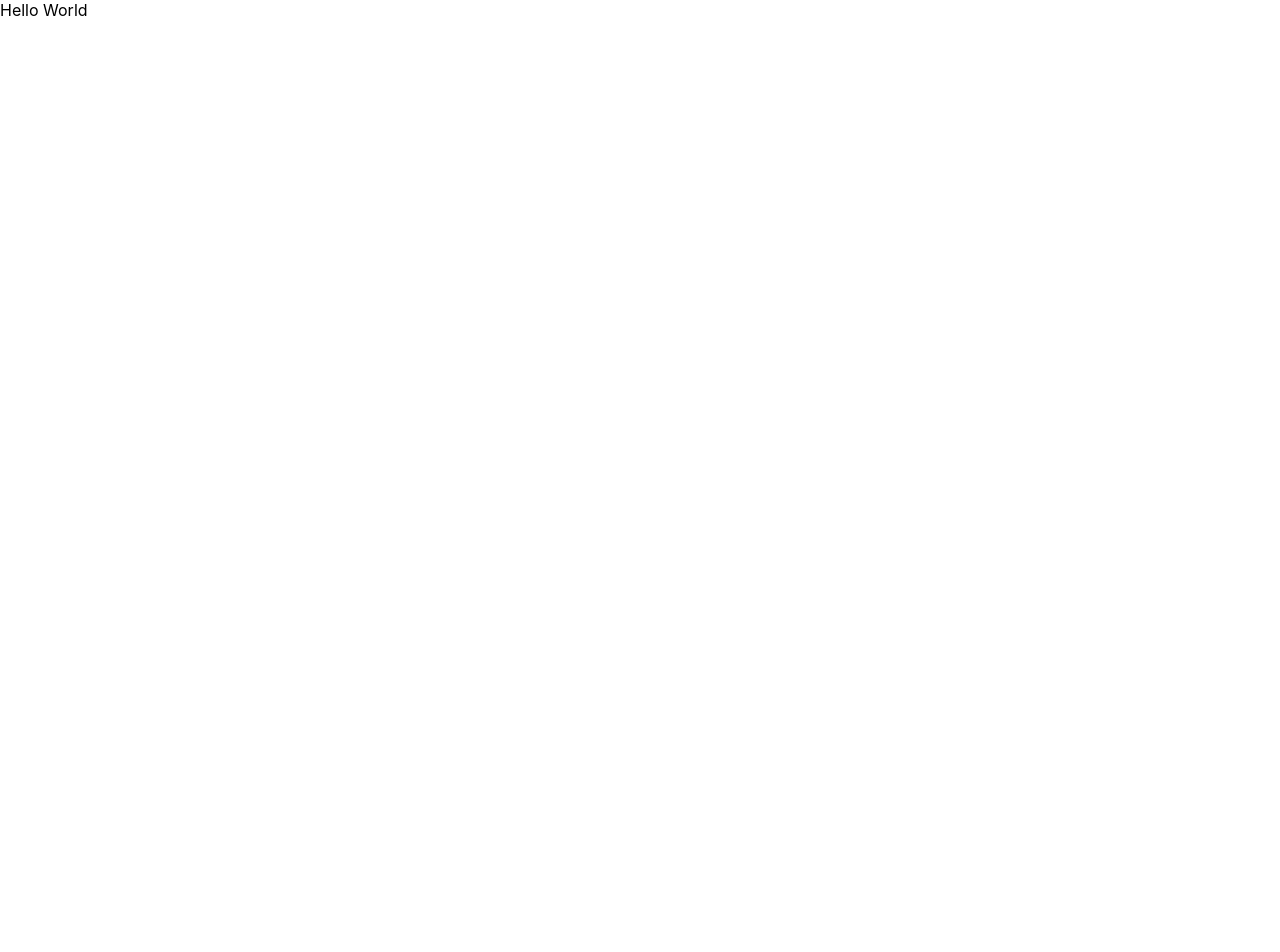
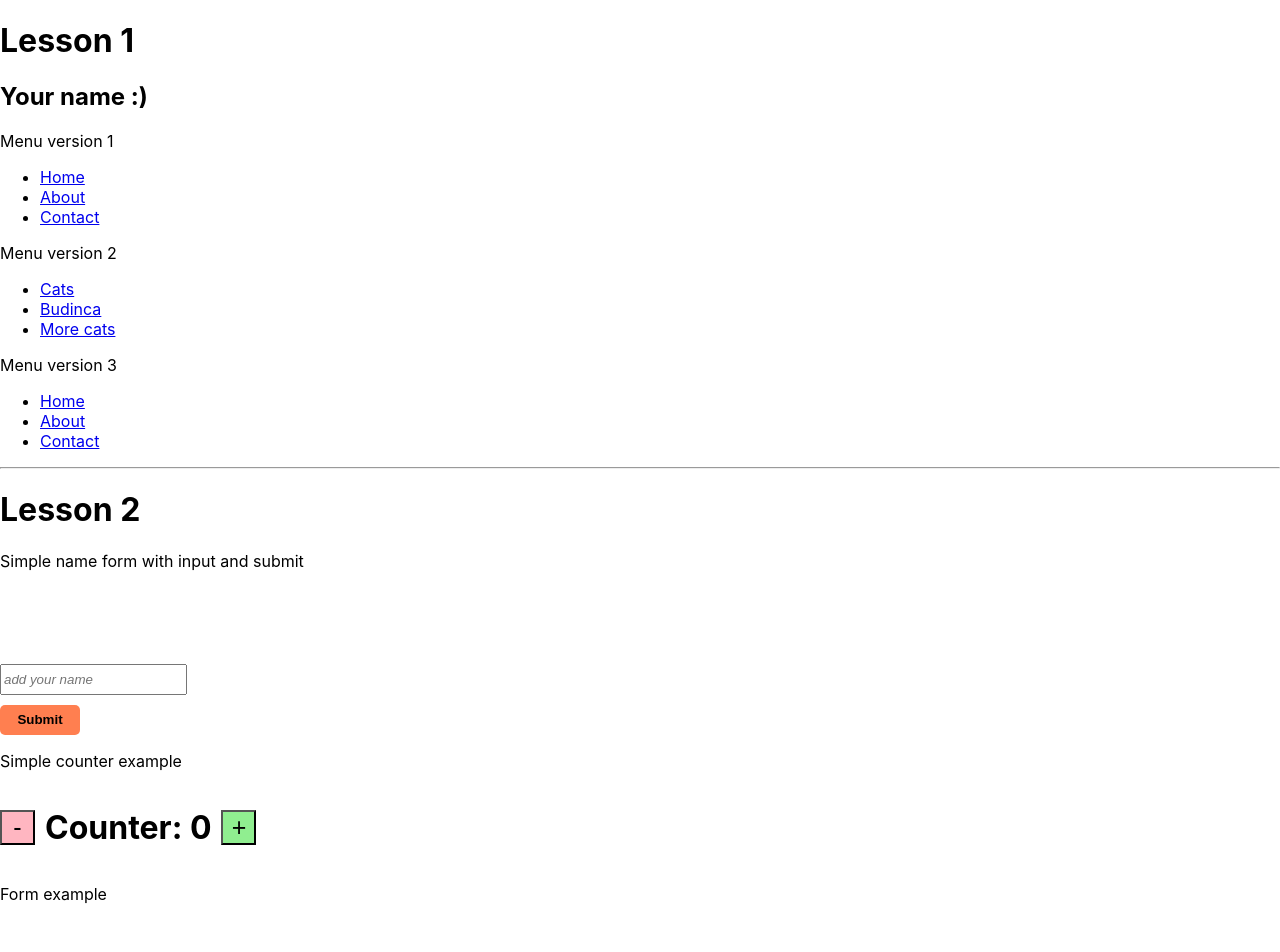
Before and after one commit to codinsandbox/learn-react-squad-omega-1, a React (Create React App) app: page / in a window 1280 px wide. Shown: the top 952 px of the page. Before the commit the page ends 800 px from the top, so only its background shows below. Built offline with nearby package versions, Linux system fonts and the light colour scheme.

Commit message:
add lesson 1 and 2

```diff
--- a/src/App.js
+++ b/src/App.js
@@ -1,7 +1,61 @@
+import Counter from "./components/Counter";
+import Form from "./components/Form";
+import { Menu } from "./components/Menu";
+import { MenuItem } from "./components/MenuItem";
+import { MenuV2 } from "./components/MenuV2";
+import { MenuV3 } from "./components/MenuV3";
+import { MyName } from "./components/MyName";
+import Name from "./components/Name";
+
+
+//this is not done like this usualy, we will explore how to properley use mock data in the future
+const menuItemMockData = [
+  {
+    label: "Home",
+    link: "/",
+    id: 0
+  },
+  {
+    label: "About",
+    link: "/",
+    id: 1
+  },
+  {
+    label: "Contact",
+    link: "/",
+    id: 2
+  }
+];
+
 function App() {
   return (
     <div className="App">
-      Hello World
+      <h1>Lesson 1</h1>
+      <MyName name='Your name :)' />
+      <p>Menu version 1</p>
+      <Menu />
+      <p>Menu version 2</p>
+      <MenuV2 />
+      <p>Menu version 3</p>
+      <MenuV3>
+        {menuItemMockData.map((item) => (
+            <MenuItem link={item.link} label={item.label} key={item.id} />
+          ))}
+      </MenuV3>
+      {/* <MenuV3>
+         destructured props version, the item variable item is being destructured here
+        {menuItemMockData.map((item) => (
+          <MenuItem {...item} key={item.id} />
+        ))}
+      </MenuV3> */}
+      <hr/>
+      <h1>Lesson 2</h1>
+      <p>Simple name form with input and submit</p>
+      <Name />
+      <p>Simple counter example</p>
+      <Counter />
+      <p>Form example</p>
+      <Form />
     </div>
   );
 }
--- /dev/null
+++ b/src/components/Counter.js
@@ -0,0 +1,44 @@
+import { useState } from "react";
+
+const Counter = () => {
+  const [counter, setCounter] = useState(0);
+  return (
+    <div
+      style={{
+        display: "flex",
+        justifyContent: "start",
+        alignItems: "center",
+        gap: "10px"
+      }}
+    >
+      <button
+        style={{
+          width: "35px",
+          height: "35px",
+          margin: 0,
+          padding: 0,
+          fontSize: "25px",
+          backgroundColor: "lightpink"
+        }}
+        onClick={() => setCounter(counter - 1)}
+      >
+        -
+      </button>
+      <h1>Counter: {counter}</h1>
+      <button
+        style={{
+          width: "35px",
+          height: "35px",
+          margin: 0,
+          padding: 0,
+          fontSize: "25px",
+          backgroundColor: "lightgreen"
+        }}
+        onClick={() => setCounter(counter + 1)}
+      >
+        +
+      </button>
+    </div>
+  );
+};
+export default Counter;
--- /dev/null
+++ b/src/components/Form.js
@@ -0,0 +1,38 @@
+import { useState } from "react";
+
+const Form = () => {
+  const [formData, setFormData] = useState({});
+  console.log(formData);
+  const getData = (e) => {
+    e.preventDefault();
+    const { firstName, lastName, email, age } = e.target.elements;
+    setFormData({
+      firstName: firstName.value,
+      lastName: lastName.value,
+      email: email.value,
+      age: age.value
+    });
+  };
+  return (
+    <form
+      style={{
+        display: "flex",
+        flexDirection: "column",
+        alignItems: "start",
+        gap: "10px",
+        marginTop: "50px"
+      }}
+      onSubmit={getData}
+    >
+      <input id="firstName" type="text" placeholder="first name" />
+      <input id="lastName" type="text" placeholder="last name" />
+      <input id="email" type="email" placeholder="email" />
+      <input id="age" type="number" placeholder="age" /> <button>Submit</button>
+      <div>
+        <p>{formData.firstName}</p> <p>{formData.lastName}</p>
+        <p>{formData.email}</p> <p>{formData.age}</p>
+      </div>
+    </form>
+  );
+};
+export default Form;
--- /dev/null
+++ b/src/components/Menu.js
@@ -0,0 +1,15 @@
+export const Menu = () => {
+    return (
+      <ul className="menu">
+        <li>
+          <a href="/">Home</a>
+        </li>
+        <li>
+          <a href="/">About</a>
+        </li>
+        <li>
+          <a href="/">Contact</a>
+        </li>
+      </ul>
+    );
+  };
--- /dev/null
+++ b/src/components/MenuItem.js
@@ -0,0 +1,5 @@
+export const MenuItem = ({ label, link }) => (
+    <li>
+      <a href={link}>{label}</a>
+    </li>
+  );
--- /dev/null
+++ b/src/components/MenuV2.js
@@ -0,0 +1,11 @@
+import { MenuItem } from "./MenuItem";
+
+export const MenuV2 = () => {
+    return (
+      <ul className="menu">
+        <MenuItem link="/" label="Cats" />
+        <MenuItem link="/" label="Budinca" />
+        <MenuItem link="/" label="More cats" />
+      </ul>
+    );
+  };
--- /dev/null
+++ b/src/components/MenuV3.js
@@ -0,0 +1,3 @@
+export const MenuV3 = ({ children }) => {
+    return <ul className="menu">{children}</ul>;
+  };
--- /dev/null
+++ b/src/components/MyName.js
@@ -0,0 +1,3 @@
+export const MyName = ({ name }) => {
+    return <h2>{name}</h2>;
+  };
--- /dev/null
+++ b/src/components/Name.js
@@ -0,0 +1,45 @@
+import { useState } from "react";
+
+const Name = () => {
+  const [name, setName] = useState("");
+  return (
+    <div>
+      <h1 style={{ height: "50px" }}>{name}</h1>
+      <form
+        style={{
+          display: "flex",
+          flexDirection: "column",
+          justifyContent: "center",
+          alignItems: "start",
+          gap: "10px"
+        }}
+        onSubmit={(e) => {
+          e.preventDefault();
+          setName(e.target.name.value);
+          e.target.name.value = "";
+        }}
+      >
+        <input
+          style={{ height: "25px", fontStyle: "italic" }}
+          id="name"
+          type="text"
+          placeholder="add your name"
+        />
+        <button
+          style={{
+            width: "80px",
+            height: "30px",
+            backgroundColor: "coral",
+            border: "none",
+            borderRadius: "5px",
+            fontWeight: "700"
+          }}
+          type="submit"
+        >
+          Submit
+        </button>
+      </form>
+    </div>
+  );
+};
+export default Name;
```
